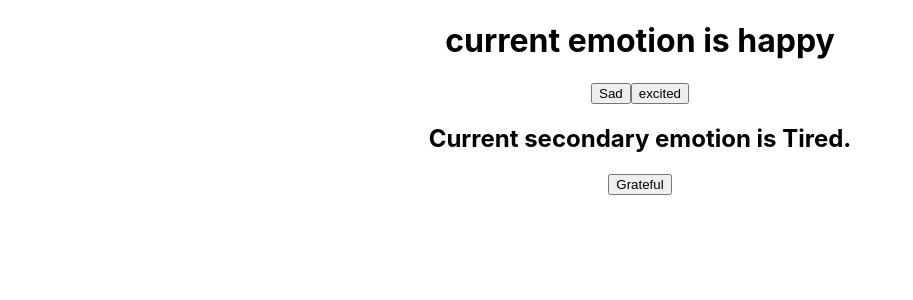
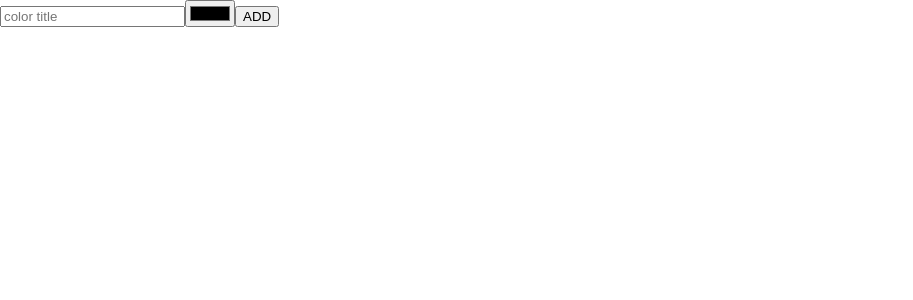
Before and after one commit to manuelesapia/React-Training, a React (Create React App) app in the folder Ch04/04_02/start/react-app/: page / in a window 1280 px wide. Shown: the top 300 px of the page, without its empty margins (0-913 px from the left). Built offline with nearby package versions, Linux system fonts and the light colour scheme.

Commit message:
toggle input

```diff
--- a/Ch04/04_02/start/react-app/src/App.js
+++ b/Ch04/04_02/start/react-app/src/App.js
@@ -1,29 +1,29 @@
 import './App.css';
-import { useState, useEffect } from 'react';
+import { useRef } from 'react';
 
 
-function App({library}) {
-  const [emotion, setEmotion] = useState("happy");
-  const [secondary, setSecondary] = useState("Tired");
+function App() {
+  const textTitle = useRef();
+  const hexColor = useRef();
 
-    useEffect(() =>{
-      console.log(`its ${emotion} around here!`);
-    }, [emotion]);
-
-
-    useEffect(() => {
-      console.log(`its ${secondary} around here!`);
-    })
-
+  const submit = (e) =>{
+    e.preventDefault();
+    const title = textTitle.current.value;
+    const color = hexColor.current.value;
+    alert(`${title}, ${color}`);
+  };
   return (
-    <div className="App">
-        <h1>current emotion is {emotion}</h1>
-         <button onClick={() => setEmotion("sad")}>Sad</button>
-         <button onClick={() => setEmotion("excited")}>excited</button>
-         <h2>Current secondary emotion is {secondary}.</h2>
-         <button onClick={() => setSecondary("Grateful")}>Grateful</button>
-
-    </div>
+  <form onSubmit={submit}>
+    <input
+    ref={textTitle}
+    type="text"
+    placeholder="color title"
+    />
+   <input
+   ref={hexColor}
+   type="color" />
+   <button>ADD</button>
+  </form>
   );
 }
 
```
